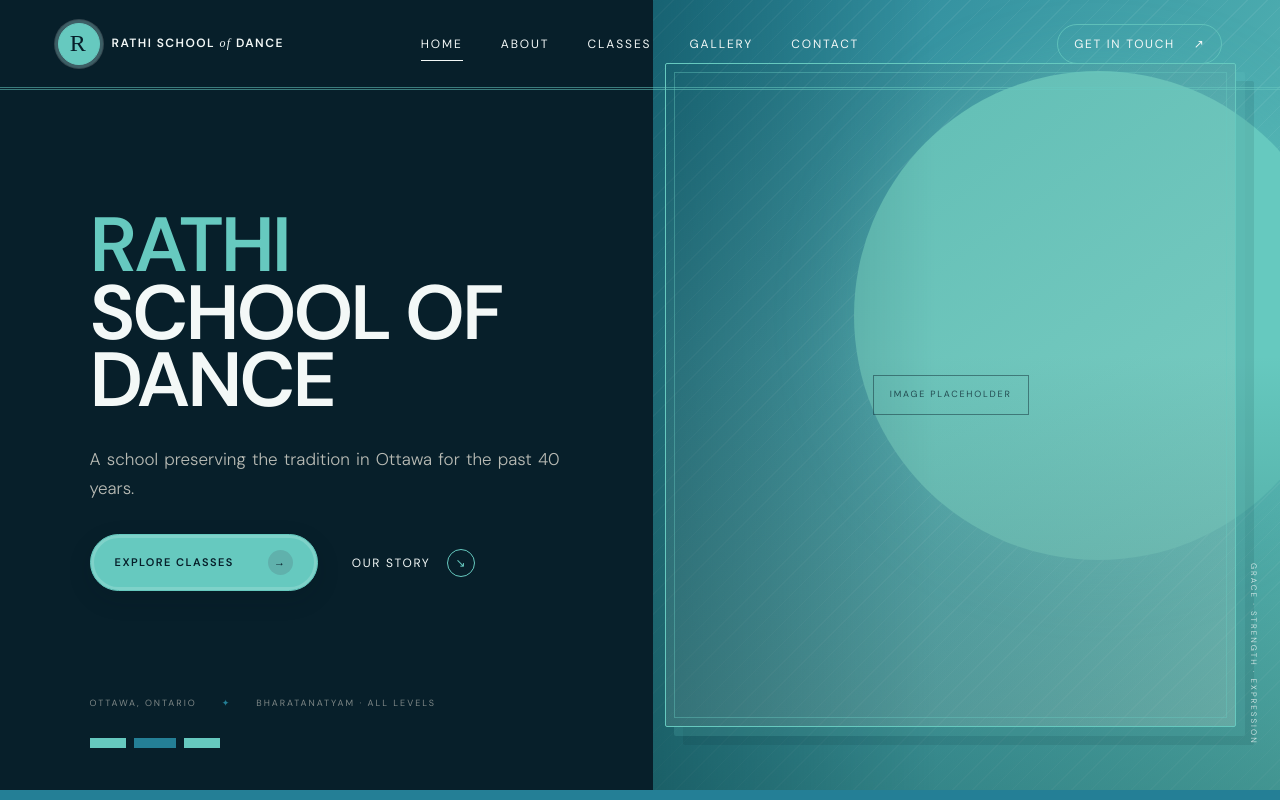
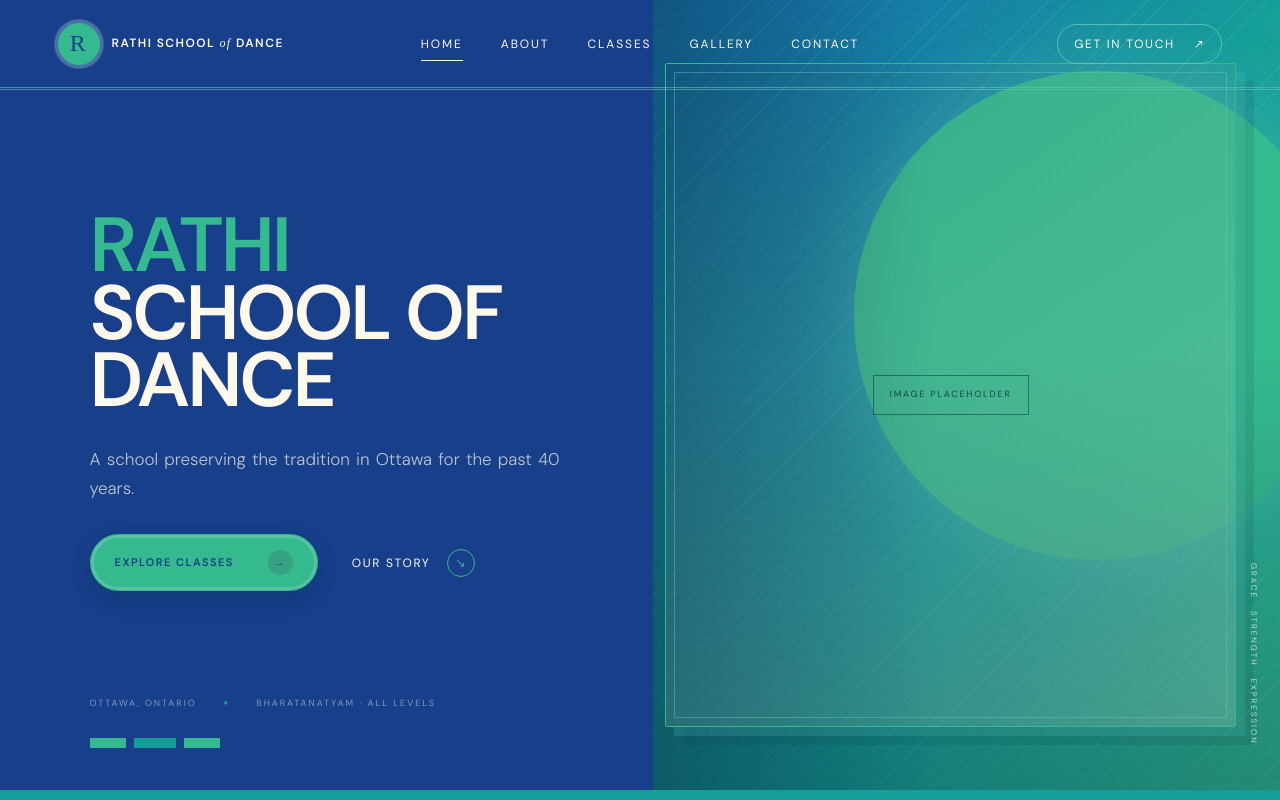
Before and after one commit to Aadhya-Sure/RathiSchoolofDance, a Next.js app: page / in a window 1280 px wide. Shown: the top 800 px of the page. Built offline with nearby package versions, Linux system fonts and the light colour scheme; a web font is replaced by a local one.

Commit message:
Apply Krishna peacock color palette

```diff
--- a/app/globals.css
+++ b/app/globals.css
@@ -1,7 +1,7 @@
 @import url('https://fonts.googleapis.com/css2?family=DM+Sans:wght@300;400;500;600&family=Italiana&display=swap');
 @import "tailwindcss";
 
-:root { --cream:#f3f8f7; --plum:#071f2a; --plum-light:#0b5660; --orange:#247f96; --gold:#66c9bf; --ink:#10191c; }
+:root { --cream:#fff8ed; --plum:#173f8a; --plum-light:#087b78; --orange:#159d9a; --gold:#35b98f; --ink:#17324d; }
 * { box-sizing:border-box; }
 html { scroll-behavior:smooth; }
 body { margin:0; background:var(--cream); color:var(--ink); font-family:"DM Sans",sans-serif; }
@@ -170,24 +170,24 @@ h1 em,h2 em { color:var(--orange); font-weight:400; }
 .form-note { margin:0; color:rgba(246,240,228,.42); font-size:10px; line-height:1.6; }
 
 /* Silk and Jewellery design direction */
-.section-label,.about-heading p,.gallery-top p,.classes-top p,.bharatanatyam-copy p,.director-copy p,.albums-heading p,.album-copy > p:not(.album-tag),.contact-details > p { color:#496a6d; }
+.section-label,.about-heading p,.gallery-top p,.classes-top p,.bharatanatyam-copy p,.director-copy p,.albums-heading p,.album-copy > p:not(.album-tag),.contact-details > p { color:#49677a; }
 .hero-visual:after { background:linear-gradient(90deg,rgba(7,63,70,.45),transparent 45%),linear-gradient(0deg,rgba(7,63,70,.38),transparent 55%); }
 .image-frame,.page-image { background:linear-gradient(145deg,rgba(7,63,70,.1),rgba(247,240,223,.18)); }
-.album-image { background:linear-gradient(135deg,rgba(102,201,191,.28),rgba(7,31,42,.72)); }
-.director-portrait { background-image:linear-gradient(155deg,rgba(102,201,191,.05),rgba(7,31,42,.1)),url('/sheela-chandrashekar.jpg'); }
+.album-image { background:linear-gradient(135deg,rgba(53,185,143,.38),rgba(23,63,138,.78)); }
+.director-portrait { background-image:linear-gradient(155deg,rgba(53,185,143,.05),rgba(23,63,138,.1)),url('/sheela-chandrashekar.jpg'); }
 .bharatanatyam-placeholder { background:radial-gradient(circle at 64% 27%,rgba(102,201,191,.32),transparent 28%),linear-gradient(145deg,#f3f8f7,#b8dbd7); color:rgba(7,31,42,.72); }
-.pandanallur-placeholder,.about-image-placeholder { background:radial-gradient(circle at 36% 28%,rgba(70,158,169,.32),transparent 27%),linear-gradient(145deg,var(--plum-light),#04171f); color:rgba(243,248,247,.7); }
+.pandanallur-placeholder,.about-image-placeholder { background:radial-gradient(circle at 36% 28%,rgba(53,185,143,.34),transparent 27%),linear-gradient(145deg,var(--plum-light),#173f8a); color:rgba(255,248,237,.76); }
 .sun-disc { box-shadow:0 0 80px rgba(102,201,191,.3); }
 .bharatanatyam-placeholder:before { border-color:rgba(7,31,42,.22); }
 .pandanallur-placeholder:before,.about-image-placeholder:before { border-color:rgba(102,201,191,.34); }
 .image-frame:before,.page-image:before { border-color:rgba(7,31,42,.45); color:rgba(7,31,42,.72); }
-.gallery-grid figure { border-color:rgba(7,31,42,.28); background:linear-gradient(135deg,rgba(102,201,191,.2),rgba(7,31,42,.38)); }
+.gallery-grid figure { border-color:rgba(23,63,138,.28); background:linear-gradient(135deg,rgba(53,185,143,.28),rgba(23,63,138,.52)); }
 .class-list p,.level,.schedule-note { color:#6f8583; }
 .class-list .class-description { color:#56706f; }
 .site-header { border-bottom:3px double rgba(102,201,191,.55); }
 .brand-mark { border-color:var(--gold); background:var(--gold); color:var(--plum); box-shadow:0 0 0 3px rgba(102,201,191,.18),0 0 0 4px rgba(255,255,255,.18); }
 .section-label:after { content:"●"; margin-left:4px; color:var(--gold); font-size:8px; box-shadow:10px 0 0 var(--orange),20px 0 0 var(--gold); border-radius:50%; }
-.hero-visual,.page-hero-art { background-image:repeating-linear-gradient(135deg,rgba(255,255,255,.06) 0,rgba(255,255,255,.06) 1px,transparent 1px,transparent 14px),linear-gradient(120deg,var(--orange),var(--gold)); }
+.hero-visual,.page-hero-art { background-image:repeating-linear-gradient(135deg,rgba(255,255,255,.07) 0,rgba(255,255,255,.07) 1px,transparent 1px,transparent 14px),linear-gradient(120deg,#1768b2,#159d9a 56%,#35b98f); }
 .home-school-title { letter-spacing:-.04em; }
 .hero-copy:after,.page-hero-copy:after { content:""; width:130px; height:10px; margin-top:28px; background:linear-gradient(90deg,var(--gold) 0 28%,transparent 28% 34%,var(--orange) 34% 66%,transparent 66% 72%,var(--gold) 72%); }
 .button { min-width:205px; padding:15px 24px; border-radius:999px; border:1px solid var(--gold); box-shadow:inset 0 0 0 3px rgba(255,255,255,.16),0 8px 24px rgba(3,22,28,.14); }
```
